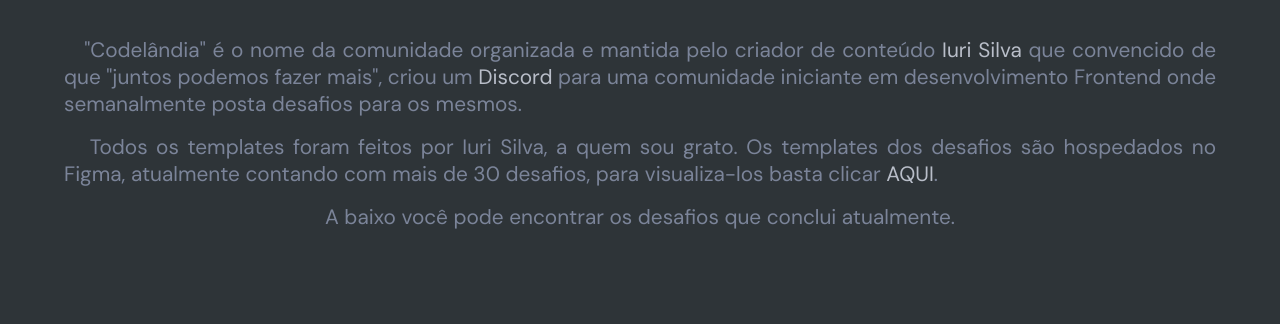
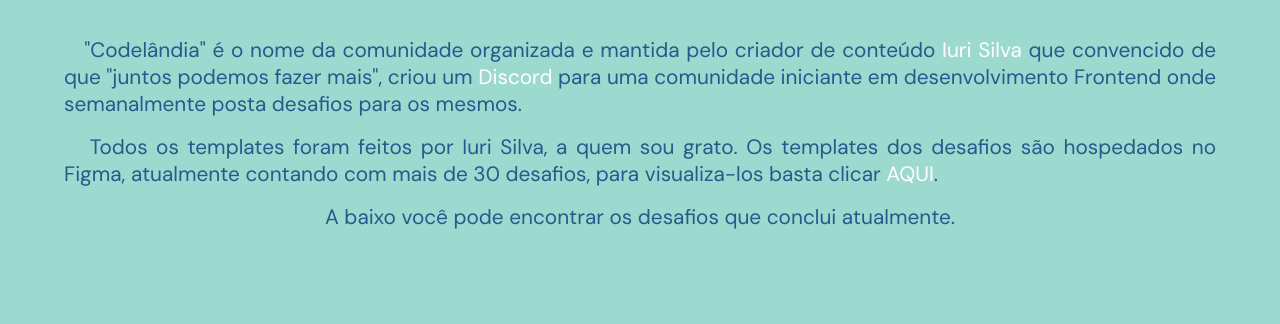
Before and after one commit to jocemarvogel/Portfolio, a plain HTML site: page desafiosCodelandia.html in a window 1280 px wide. Shown: the part 218-542 px from the top of the page. Drawn offline with Linux system fonts and the light colour scheme.

Commit message:
Mudança de Cores

```diff
--- a/src/css/desafiosCodelandia.css
+++ b/src/css/desafiosCodelandia.css
@@ -13,11 +13,11 @@
 }
 
 .desafios_codelandia p a{
-    color: #b9bec9;
+    color: #ffffff;
     margin: 0;
 }
 
 .desafios_codelandia p a:hover{
-    color: #ffffff;
+    color: #000000;
 
 }
--- a/src/css/style.css
+++ b/src/css/style.css
@@ -11,11 +11,11 @@
 :root{
     --font-text-01: 'DM Sans', sans-serif;
     --font-title: 'Roboto', sans-serif;
-    --body-color :  #2e3438;
-    --title-color: #7b8499;
-    --font-color:   #7b8499;
-    --link-hover:   #6daf9f;
-    --input-text:   #9f7dea;
+    --body-color :  #9CD9CE;
+    --title-color: #224D73;
+    --font-color:   #235B8C;
+    --link-hover:   black;
+    --input-text:   #F28E85;
 }
 
 
@@ -367,7 +367,7 @@ fieldset button:hover{
     #menu a{
         padding: 1rem 0;
         margin: 0 1rem;
-        border-bottom: 2px solid rgba(0, 0, 0, .05);
+        border-bottom: 2px solid #0000000d;
         font-size: 1.3rem;
         color: var(--font-color);
         text-align: center;
```
